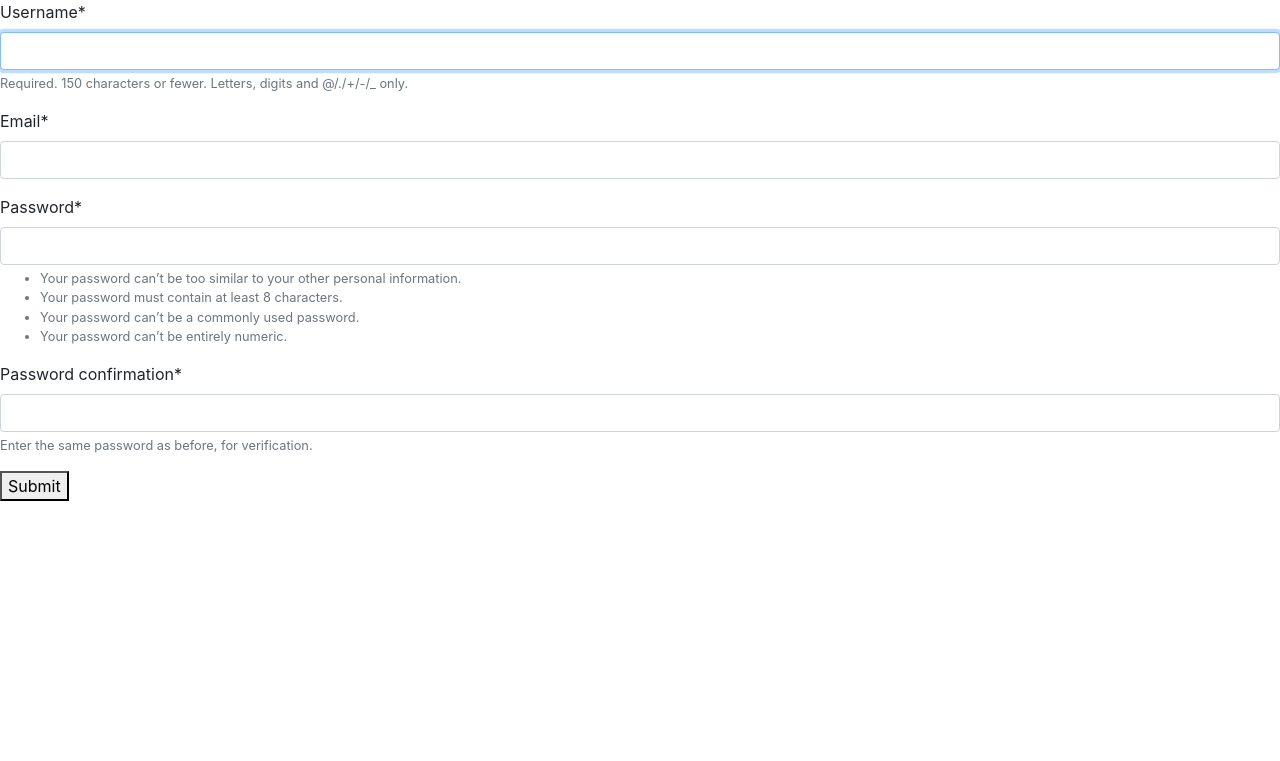
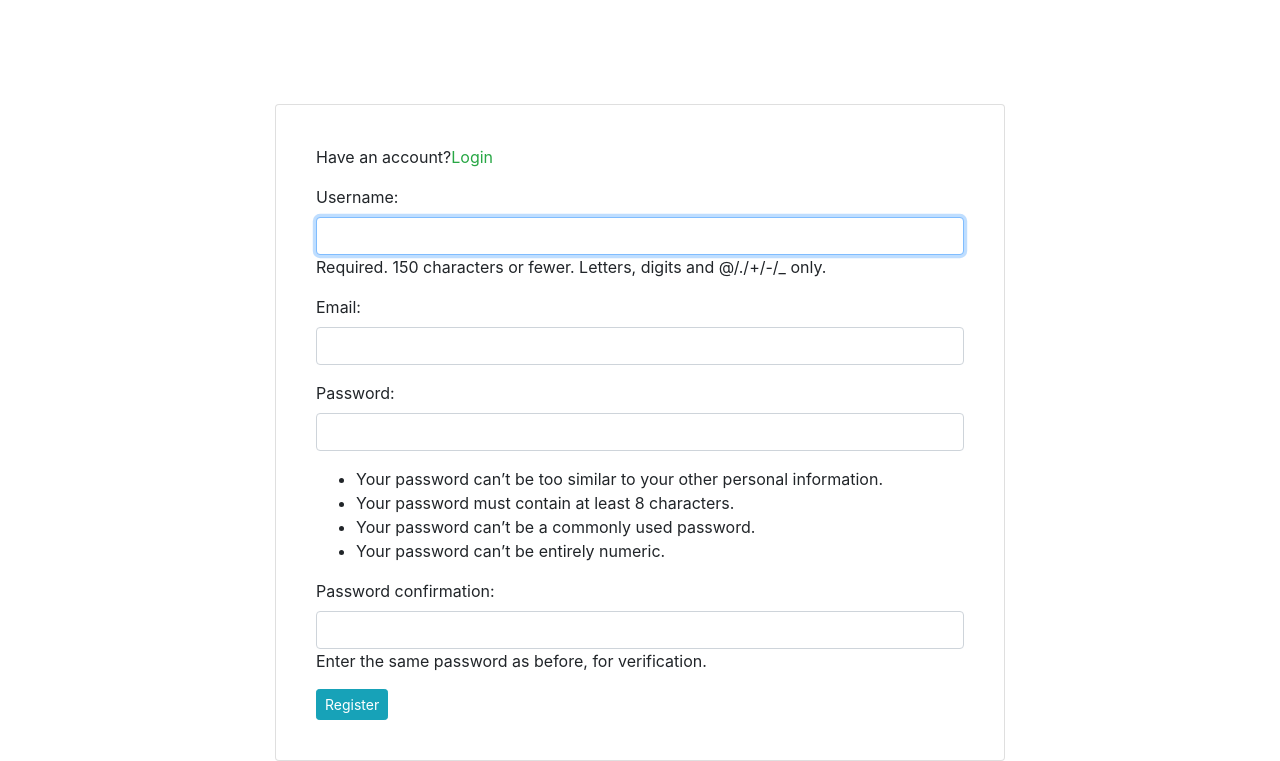
Before and after one commit to Misigo94/Hoodwatch, a Django app: page /register/ in a window 1280 px wide. Shown: the part 56-817 px from the top of the page. Before the commit the page ends 557 px from the top, so only its background shows below. Run offline with Django 4.2, Linux system fonts and the light colour scheme; some libraries are stand-ins or nearby versions.

Commit message:
added new file

```diff
--- a/hoodapp/templates/register/registration.html
+++ b/hoodapp/templates/register/registration.html
@@ -2,9 +2,32 @@
 {% load crispy_forms_tags %}
 {%block content %}
 
-<form action="" method="post">
+<!-- <form action="" method="post">
     {% csrf_token %}
     {{form|crispy}}
     <button type="submit">Submit</button>
-</form>
+</form> -->
+<div class="container" style="margin-top:7%;">
+    <div class="row">
+        <div class="col-md-2"></div>
+        <div class="col-md-8">
+            <div class="card" style="margin-top:2%; padding:20px">
+                <div class="card-body">
+                    <p>Have an account?<a href="{% url 'login' %}" class="text-success">Login</a></span></h5></p>
+
+                    <div class="card-text">
+                        <form action="" method="post" novalidate>
+                            {% csrf_token%}
+                            {{ form.as_p}}
+                            <button type="submit" class="btn btn-info btn-sm"> Register</button>
+                        </form>
+
+                    </div>
+                </div>
+            </div>
+
+        </div>
+        <div class="col-md-2"></div>
+    </div>
+</div>
 {% endblock %}
```
